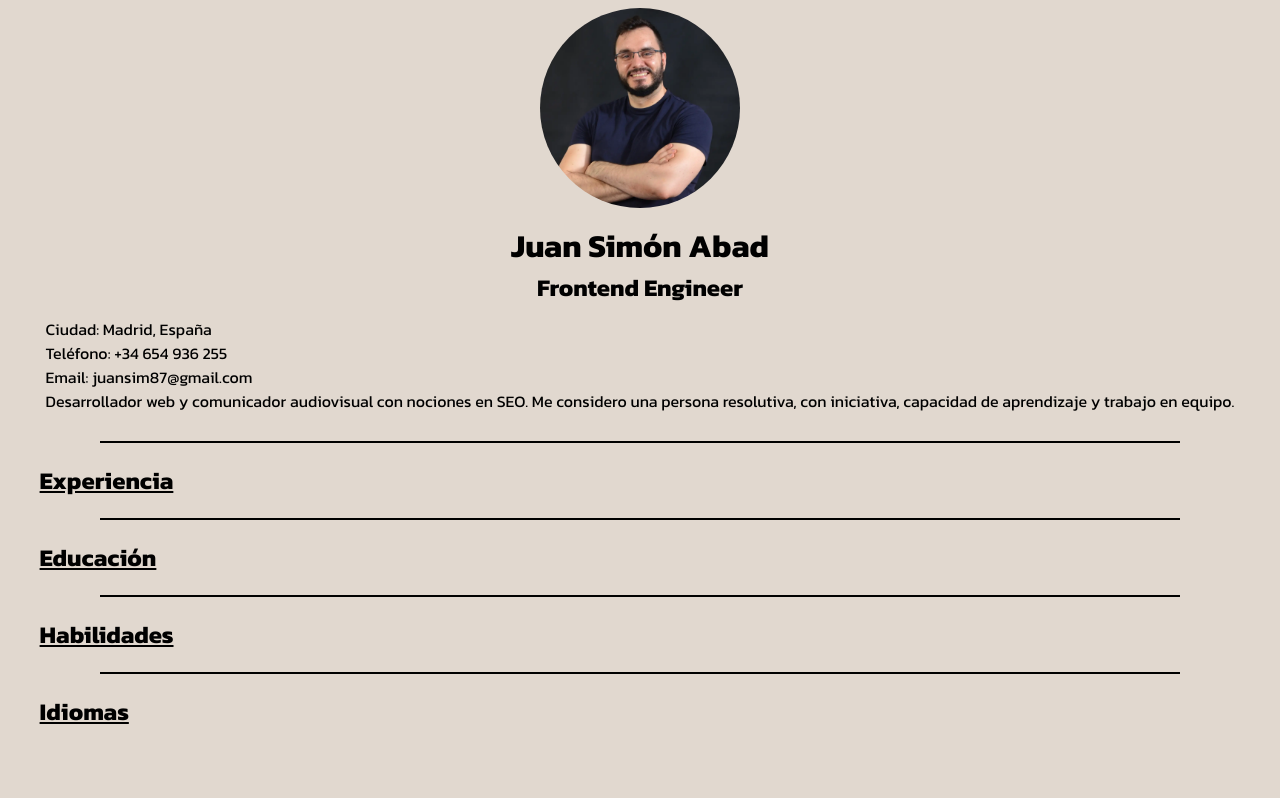
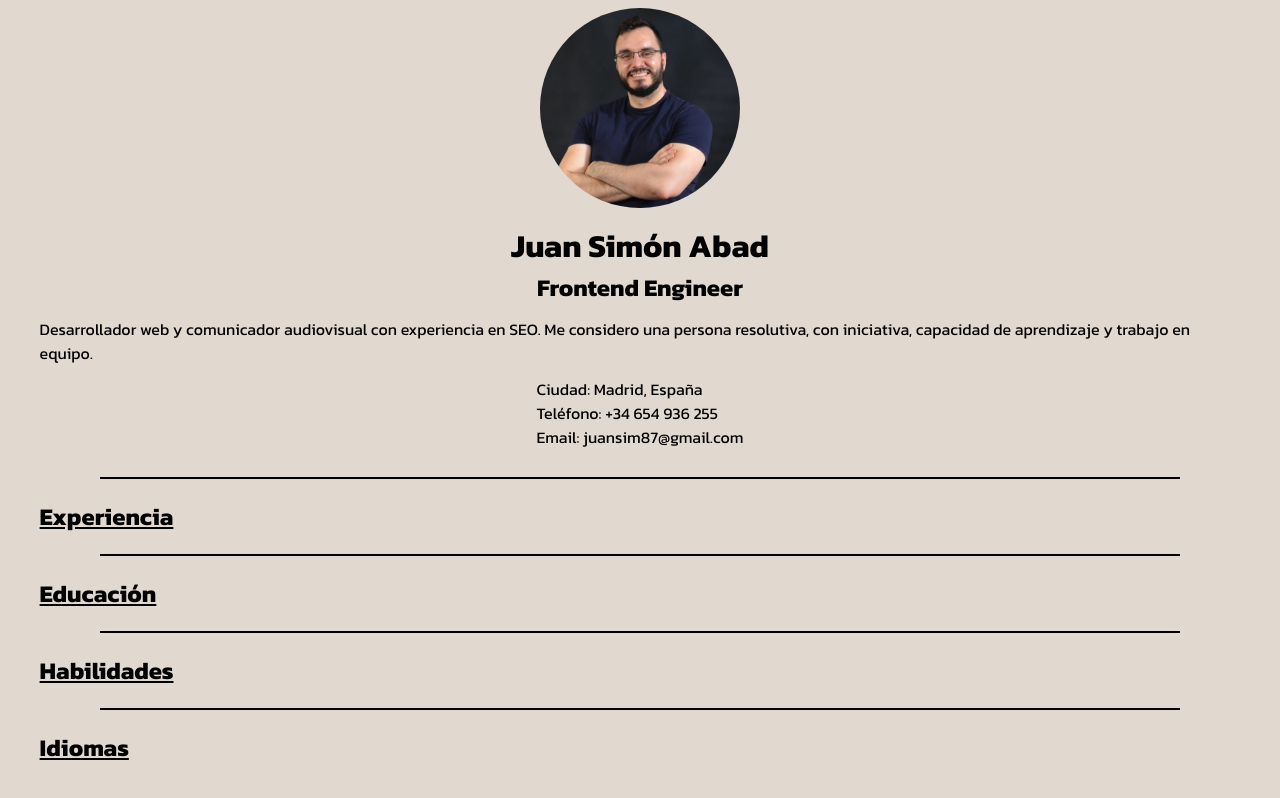
Before and after one commit to juansim87/juan-simon-react-cv, a React (Vite) app: page / in a window 1280 px wide. Built offline with nearby package versions, Linux system fonts and the light colour scheme.

Commit message:
feat(ContactInfo): refactor Contact Info in his own component

```diff
--- a/src/components/ContactInfo/ContactInfo.css
+++ b/src/components/ContactInfo/ContactInfo.css
@@ -0,0 +1,9 @@
+.info-contact {
+    display: flex;
+    flex-direction: column;
+    align-items: center;
+}
+
+.info-contact p {
+    align-self: flex-start;
+}
--- a/src/components/ContactInfo/ContactInfo.jsx
+++ b/src/components/ContactInfo/ContactInfo.jsx
@@ -0,0 +1,14 @@
+// import { useState } from 'react';
+import "./ContactInfo.css";
+
+export const ContactInfo = ({ info }) => {
+	const { location, email, phone } = info;
+
+	return (
+		<div className="info-contact">
+			<p>Ciudad: {location}</p>
+			<p>Teléfono: {phone}</p>
+			<p>Email: {email}</p>
+		</div>
+	);
+};
--- a/src/components/Header/Header.jsx
+++ b/src/components/Header/Header.jsx
@@ -1,8 +1,9 @@
 // import { useState } from "react";
+import { ContactInfo } from "../ContactInfo/ContactInfo";
 import "./Header.css";
 
-export const Header = ({info}) => {
-	const { photo, fullName, title, location, email, phone, summary } = info;
+export const Header = ({ info }) => {
+	const { photo, fullName, title, summary } = info;
 
 	return (
 		<div className="header">
@@ -14,14 +15,10 @@
 					<h1>{fullName}</h1>
 					<h2>{title}</h2>
 				</div>
-				<div className="info-contact">
-					<p>Ciudad: {location}</p>
-					<p>Teléfono: {phone}</p>
-					<p>Email: {email}</p>
-					<div>
-						<p className="info-summary">{summary}</p>
-					</div>
+				<div>
+					<p className="info-summary">{summary}</p>
 				</div>
+				<ContactInfo info={info} />
 			</div>
 		</div>
 	);
--- a/src/data/cvData.js
+++ b/src/data/cvData.js
@@ -6,7 +6,7 @@
 		email: "juansim87@gmail.com",
 		phone: "+34 654 936 255",
 		summary:
-			"Desarrollador web y comunicador audiovisual con nociones en SEO. Me considero una persona resolutiva, con iniciativa, capacidad de aprendizaje y trabajo en equipo.",
+			"Desarrollador web y comunicador audiovisual con experiencia en SEO. Me considero una persona resolutiva, con iniciativa, capacidad de aprendizaje y trabajo en equipo.",
 		photo: "/images/avatar-perfil.webp",
 	},
 
```
